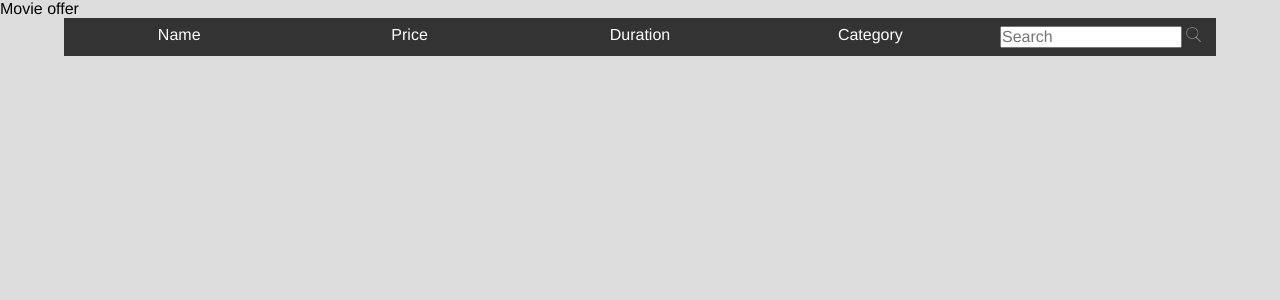
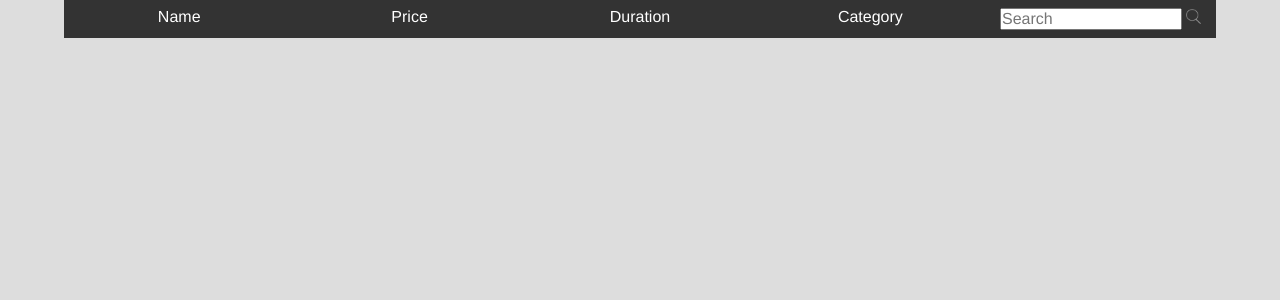
Before and after one commit to drabekj/CinemaWeb, a PHP site: page /movie_offer.php in a window 1280 px wide. Shown: the top 300 px of the page. Run offline with PHP 8.4, Linux system fonts and the light colour scheme; data that the repository does not hold is empty; some libraries are stand-ins or nearby versions.

Commit message:
* Fixes, cosmetic.

```diff
--- a/movie_offer.php
+++ b/movie_offer.php
@@ -11,7 +11,6 @@
     </head>
     <body>
         <script src="scripts/clickEnter.js"></script>
-        <h1>Movie offer</h1>
         <div id="movie_offer_wrapper">
             <div id="filter_bar">
                 <ul>
```
